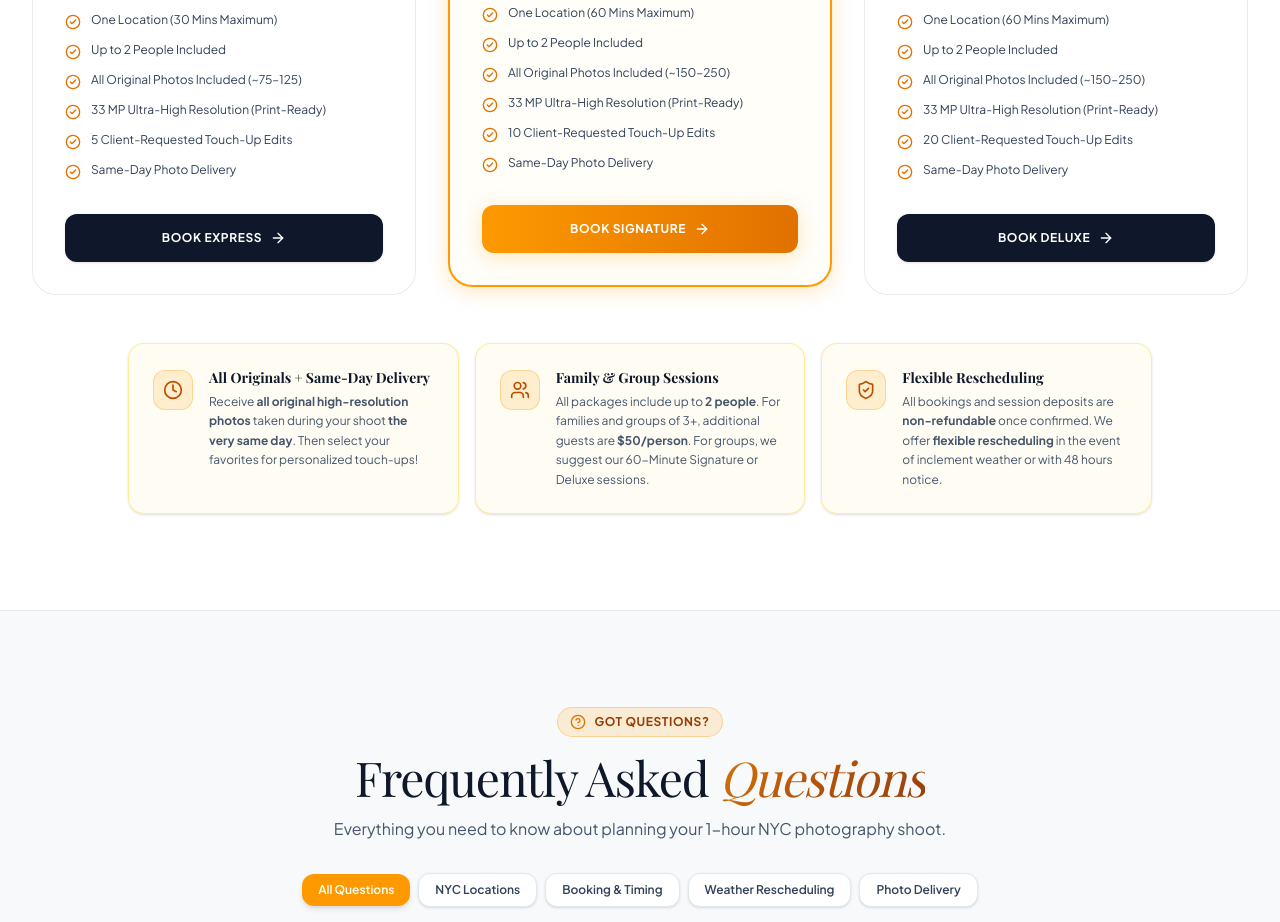
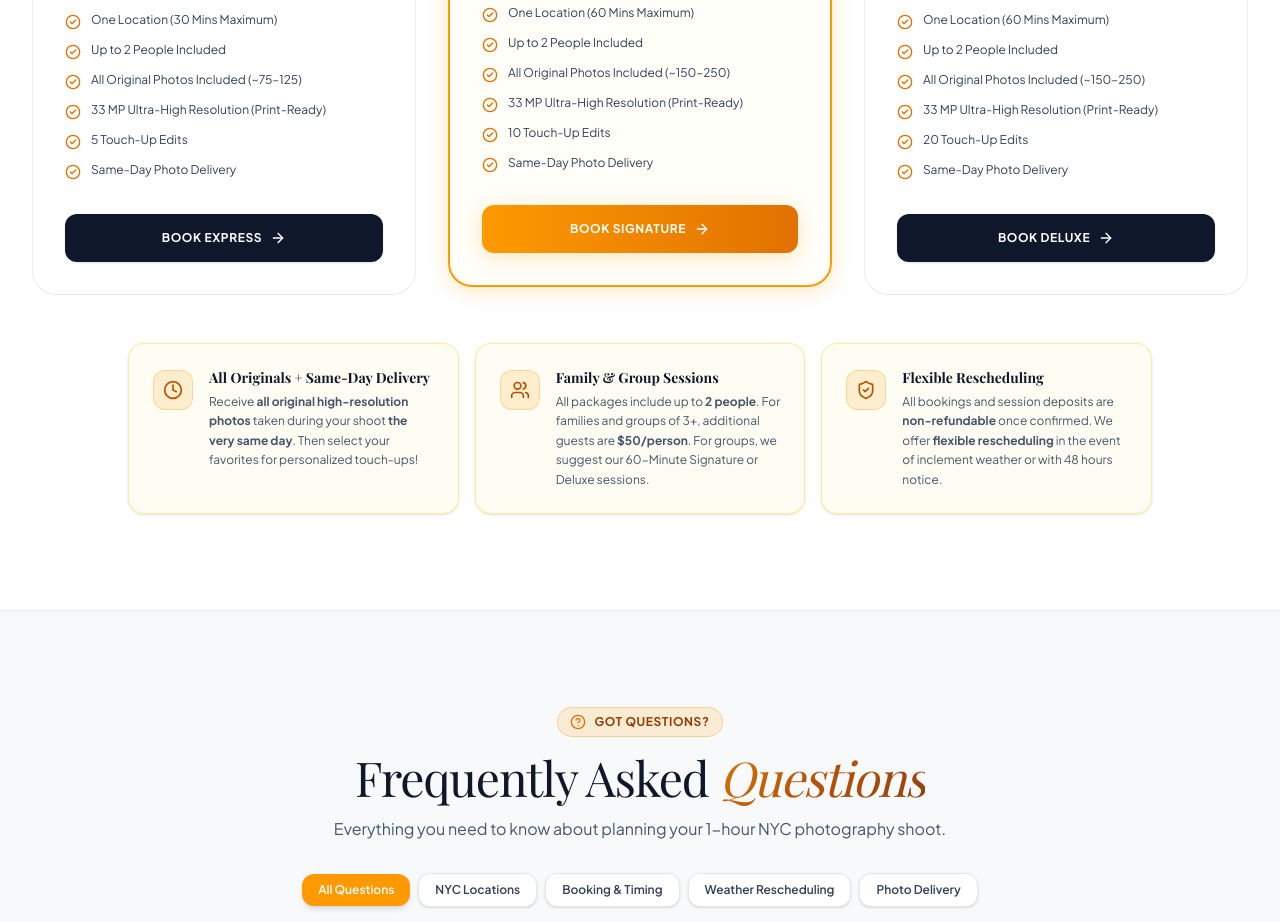
Before and after one commit to superjeffc/photography, a React (Vite) app: page / in a window 1280 px wide. Shown: the part 2200-3122 px from the top of the page. Built offline with nearby package versions, Linux system fonts and the light colour scheme; a web font is replaced by a local one.

Commit message:
Simplify touch-up edits label in package features

```diff
--- a/src/data/photographyData.ts
+++ b/src/data/photographyData.ts
@@ -150,7 +150,7 @@ export const SERVICE_PACKAGES: PackageItem[] = [
       'Up to 2 People Included',
       'All Original Photos Included (~75–125)',
       '33 MP Ultra-High Resolution (Print-Ready)',
-      '5 Client-Requested Touch-Up Edits',
+      '5 Touch-Up Edits',
       'Same-Day Photo Delivery'
     ]
   },
@@ -171,7 +171,7 @@ export const SERVICE_PACKAGES: PackageItem[] = [
       'Up to 2 People Included',
       'All Original Photos Included (~150–250)',
       '33 MP Ultra-High Resolution (Print-Ready)',
-      '10 Client-Requested Touch-Up Edits',
+      '10 Touch-Up Edits',
       'Same-Day Photo Delivery'
     ]
   },
@@ -191,7 +191,7 @@ export const SERVICE_PACKAGES: PackageItem[] = [
       'Up to 2 People Included',
       'All Original Photos Included (~150–250)',
       '33 MP Ultra-High Resolution (Print-Ready)',
-      '20 Client-Requested Touch-Up Edits',
+      '20 Touch-Up Edits',
       'Same-Day Photo Delivery'
     ]
   }
```
